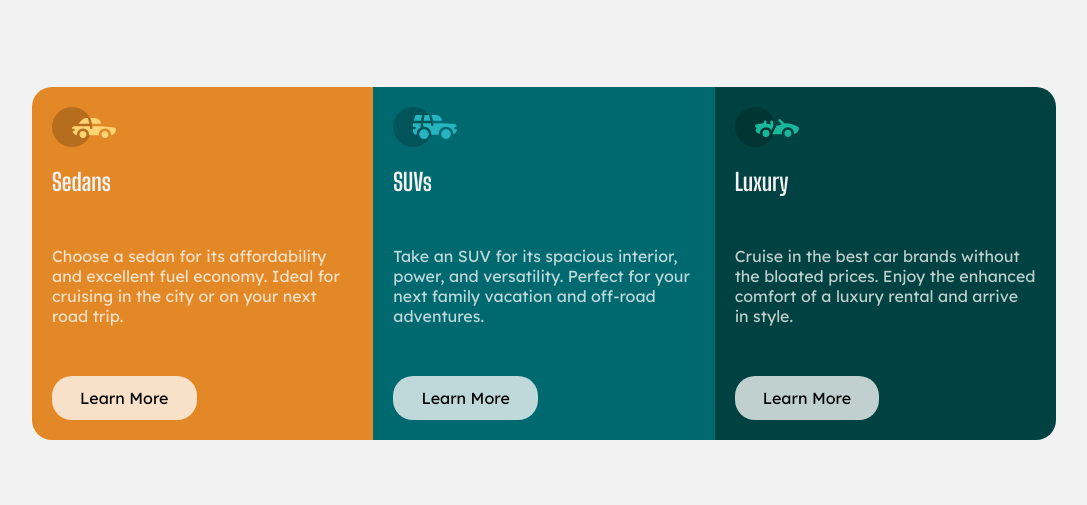
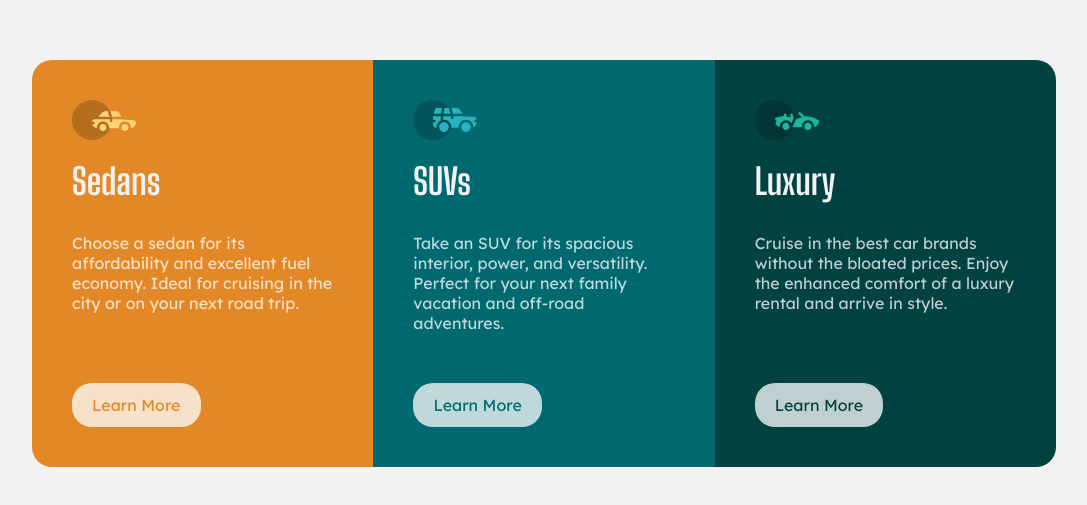
Before and after one commit to FabianoTerdenge/3-column-preview-card-component, a plain HTML site: page index.html in a window 1280 px wide. Shown: the part 137-642 px from the top of the page, without its empty margins (96-1183 px from the left). Drawn offline with Linux system fonts and the light colour scheme.

Commit message:
button color

```diff
--- a/style.css
+++ b/style.css
@@ -28,26 +28,34 @@ main {
 article.first {
     background-color: var(--Bright-orange);
 }
+article.first .button{
+    color: var(--Bright-orange);
+}
 article.second {
     background-color: var(--Dark-cyan);
+}
+article.second .button{
+    color: var(--Dark-cyan);
 }
 article.third {
     background-color: var(--Very-dark-cyan);
 }
+article.third .button{
+    color: var(--Very-dark-cyan);
+}
 .headline {
-    font-size: 24px;
+    font-size: 2.25rem;
     color: var(--Very-light-gray-background-headings-buttons);
     padding: 20px 0;
     font-family: "Big Shoulders Display";
 }
 article {
-    padding: 20px;
+    padding: 40px;
     grid-template-rows: auto auto 1fr auto;
     display: grid;
 }
 .button {
     background-color: var(--Transparent-white-paragraphs);
-    color: inherit;
     border-radius: 20px;
     min-width: 100px;
     padding: 10px;
@@ -62,10 +70,10 @@ p {
     background-color: transparent;
     border: 2px solid var(--Transparent-white-paragraphs);
     cursor: pointer;
-    color: var(--Transparent-white-paragraphs);
+    color: var(--Transparent-white-paragraphs)!important;
 }
 .description {
-    padding: 30px 0 50px 0;
+    padding: 10px 0 50px 0;
 }
 @media (max-width: 600px) {
     main {
```
